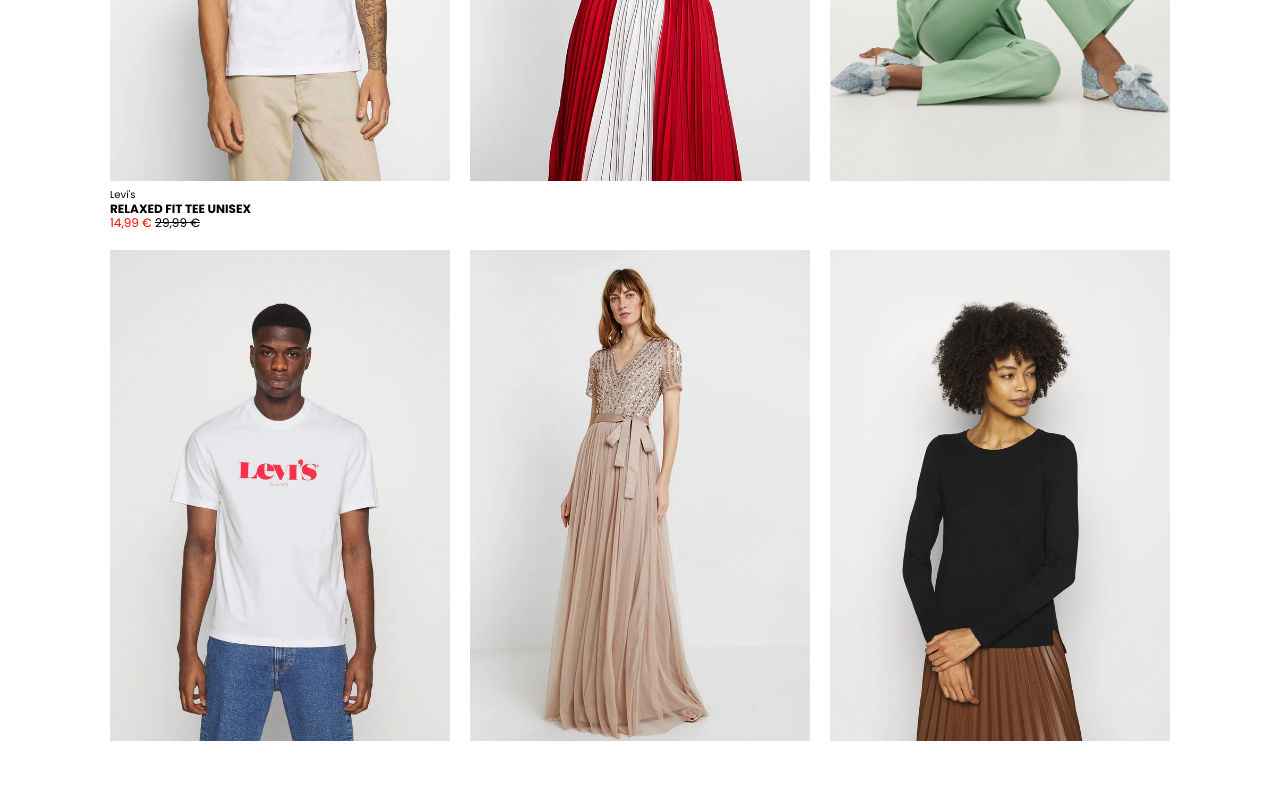
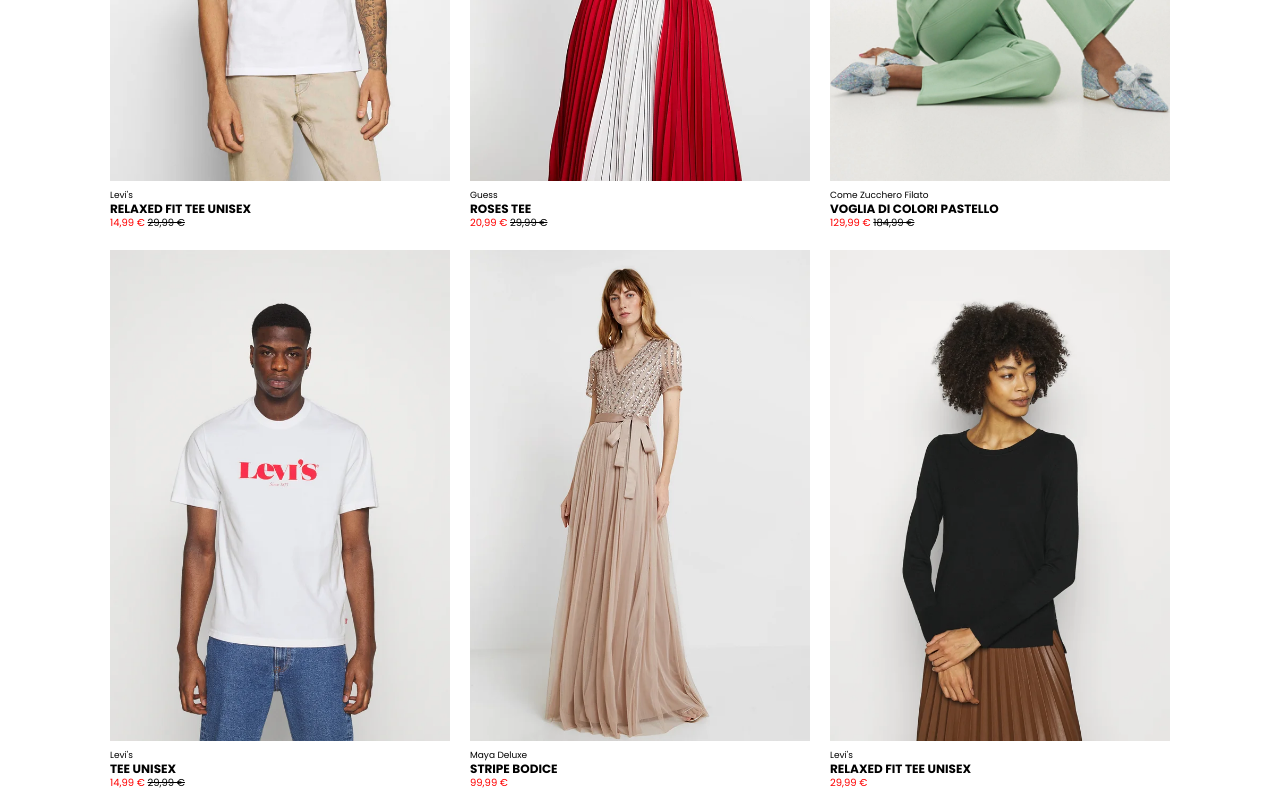
Before and after one commit to eduardorocco/html-css-boolando, a plain HTML site: page index.html in a window 1280 px wide. Shown: the part 386-1186 px from the top of the page. Before the commit the page ends 1144 px from the top, so only its background shows below. Drawn offline with Linux system fonts and the light colour scheme.

Commit message:
ADD tags to other items

```diff
--- a/css/app.css
+++ b/css/app.css
@@ -90,7 +90,7 @@
 }
 
 .brand {
-	font-size: 10px;
+	font-size: 9px;
 }
 
 .item-name {
@@ -101,7 +101,7 @@
 
 .prize {
 	color: red;
-	font-size: 12px;
+	font-size: 10px;
 }
 
 s {
--- a/index.html
+++ b/index.html
@@ -54,11 +54,63 @@
                             </ul>
                         </a>
                     </div>
-                 <div class="col-33 h-200"><a href="#"><img src="./img/2.webp" alt=""></a></div>
-                 <div class="col-33 h-200"><a href="#"><img src="./img/3.webp" alt=""></a></div>
-                 <div class="col-33 h-200"><a href="#"><img src="./img/4.webp" alt=""></a></div>
-                 <div class="col-33 h-200"><a href="#"><img src="./img/5.webp" alt=""></a></div>
-                 <div class="col-33 h-200"><a href="#"><img src="./img/6.webp" alt=""></a></div>
+
+
+                    <div class="col-33">
+                        <a href="#">
+                            <img src="./img/2.webp" alt="">
+                            <ul class="tag">
+                                <li class="brand">Guess</li>
+                                <li class="item-name">roses tee</li>
+                                <li class="prize">20,99 &euro; <s>29,99 &euro;</s></li>
+                            </ul>
+                        </a>
+                    </div>
+
+                    <div class="col-33">
+                        <a href="#">
+                            <img src="./img/3.webp" alt="">
+                            <ul class="tag">
+                                <li class="brand">Come Zucchero Filato</li>
+                                <li class="item-name">voglia di colori pastello</li>
+                                <li class="prize">129,99 &euro; <s>184,99 &euro;</s></li>
+                            </ul>
+                        </a>
+                    </div>
+
+                    <div class="col-33">
+                        <a href="#">
+                            <img src="./img/4.webp" alt="">
+                            <ul class="tag">
+                                <li class="brand">Levi's</li>
+                                <li class="item-name">tee unisex</li>
+                                <li class="prize">14,99 &euro; <s>29,99 &euro;</s></li>
+                            </ul>
+                        </a>
+                    </div>
+
+                    <div class="col-33">
+                        <a href="#">
+                            <img src="./img/5.webp" alt="">
+                            <ul class="tag">
+                                <li class="brand">Maya Deluxe</li>
+                                <li class="item-name">stripe bodice</li>
+                                <li class="prize">99,99 &euro;</li>
+                            </ul>
+                        </a>
+                    </div>
+
+                    <div class="col-33">
+                        <a href="#">
+                            <img src="./img/6.webp" alt="">
+                            <ul class="tag">
+                                <li class="brand">Levi's</li>
+                                <li class="item-name">relaxed fit tee unisex</li>
+                                <li class="prize">29,99 &euro;</li>
+                            </ul>
+                        </a>
+                    </div>
+
               </div>
             </div>
           </section>
```
